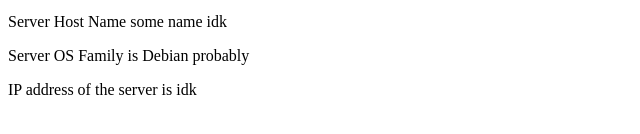
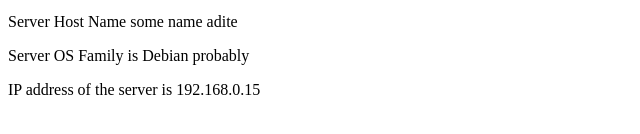
Before and after one commit to IamAdite/tests_Jenkins, a plain HTML site: page index.html in a window 1280 px wide. Shown: the part 202-336 px from the top of the page, 0-640 px from the left. Drawn offline with Linux system fonts and the light colour scheme.

Commit message:
Update index.html

```diff
--- a/index.html
+++ b/index.html
@@ -16,9 +16,9 @@
         <li>Also you can buy me some games on steam idk.</li>
         <li>This INDEX.HTML is for<i>JENKINS</i> tests.</li>
     </ol>
-    <p>Server Host Name some name idk</p>
+    <p>Server Host Name some name adite</p>
     <p>Server OS Family is Debian probably</p>
-    <p>IP address of the server is idk</p>
+    <p>IP address of the server is 192.168.0.15</p>
     <div>
 </body>
 </html>
```
